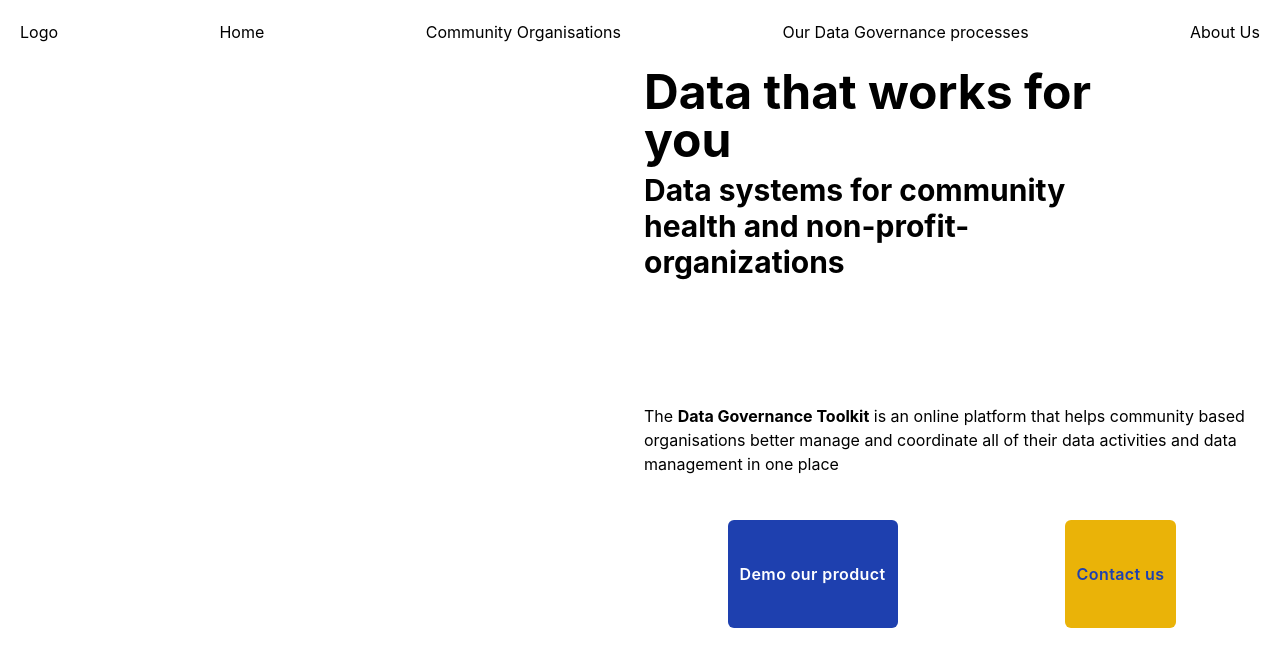
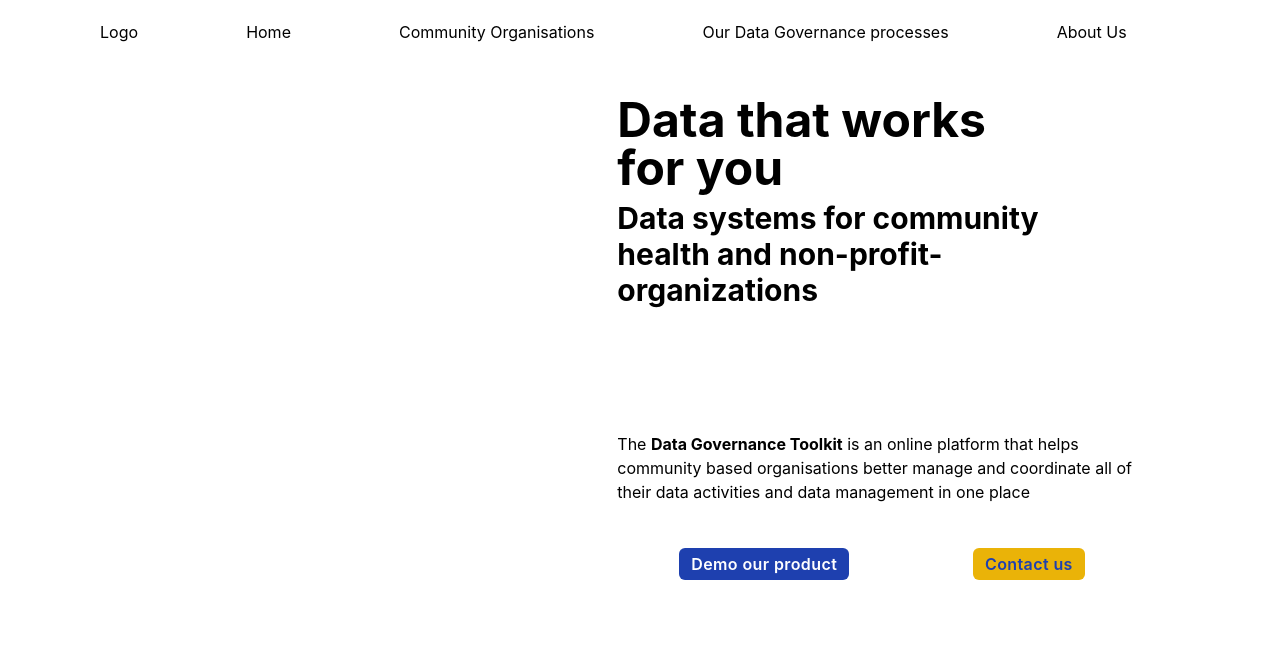
Before and after one commit to leoncan122/data-governance-toolkit, a Next.js app: page / in a window 1280 px wide. Shown: the top 666 px of the page. Built offline with nearby package versions, Linux system fonts and the light colour scheme.

Commit message:
fix margin tailstyles on desktop

```diff
--- a/components/navigator/Navigator.js
+++ b/components/navigator/Navigator.js
@@ -2,8 +2,8 @@ import Link from "next/link";
 
 export default function Navigator() {
   return (
-    <>
-      <nav className="p-2 hidden sm:block absolute w-full bg-transparent">
+    <header>
+      <nav className="p-2 hidden sm:block  absolute w-full sm:w-10/12 bg-transparent">
         <ul className="flex justify-between">
           <li className="p-3">Logo</li>
           <li className="p-3">
@@ -28,12 +28,12 @@ export default function Navigator() {
           </li>
         </ul>
       </nav>
-      <div className="w-full block sm:hidden p-2 bg-transparent rounded-sm absolute">
+      <nav className="w-full h-1/5 block sm:hidden p-2 bg-transparent rounded-sm absolute">
         <ul className="flex justify-between ">
           <li>Logo</li>
           <li>Options</li>
         </ul>
-      </div>
-    </>
+      </nav>
+    </header>
   );
 }
--- a/pages/_app.js
+++ b/pages/_app.js
@@ -3,10 +3,10 @@ import "../styles/globals.css";
 
 function MyApp({ Component, pageProps }) {
   return (
-    <div className="">
+    <>
       <Navigator></Navigator>
       <Component {...pageProps} />
-    </div>
+    </>
   );
 }
 
--- a/pages/index.js
+++ b/pages/index.js
@@ -3,7 +3,7 @@ import styles from "../styles/Home.module.css";
 
 export default function Home() {
   return (
-    <div className="min-h-screen pt-12 top-0 p-4 md:p-5 ">
+    <main className="min-h-screen pt-12 top-0 px-26 md:pt-18">
       <Head>
         <title>Data Governance Toolkit</title>
         <meta
@@ -15,8 +15,8 @@ export default function Home() {
         <link rel="icon" href="/favicon.ico" />
       </Head>
 
-      <header className="flex flex-col sm:pt-9 sm:h-11/12 sm:grid grid-cols-2 grid-rows-5 gap-9 sm:gap-2">
-        <h1 className="col-start-2 sm:w-4/5 row-start-1 self-end text-5xl font-bold ">
+      <section className="flex flex-col sm:pt-9 sm:h-11/12 sm:grid grid-cols-2 grid-rows-5 gap-9 sm:gap-2">
+        <h1 className="col-start-2 sm:w-4/5 row-start-1 self-end text-5xl font-bold">
           Data that works for you
         </h1>
         <h2 className="col-start-2 sm:w-4/5 row-start-2 self-start text-3xl font-bold">
@@ -29,14 +29,14 @@ export default function Home() {
           all of their data activities and data management in one place
         </p>
         <div className="col-start-2 row-start-5 flex justify-around">
-          <button className="rounded-md bg-blue-800 px-3 py-1 text-white font-semibold tracking-wide">
+          <button className="rounded-md sm:max-h-8 bg-blue-800 px-3 py-1 text-white font-semibold tracking-wide">
             Demo our product
           </button>
-          <button className="rounded-md bg-yellow-500 px-3 py-1 text-blue-800 font-semibold tracking-wide ">
+          <button className="rounded-md sm:max-h-8 bg-yellow-500 px-3 py-1 text-blue-800 font-semibold tracking-wide ">
             Contact us
           </button>
         </div>
-      </header>
-    </div>
+      </section>
+    </main>
   );
 }
--- a/styles/globals.css
+++ b/styles/globals.css
@@ -8,7 +8,9 @@ body {
   font-family: -apple-system, BlinkMacSystemFont, Segoe UI, Roboto, Oxygen,
     Ubuntu, Cantarell, Fira Sans, Droid Sans, Helvetica Neue, sans-serif;
 }
-
+#__next {
+  @apply sm:w-10/12 sm:mx-20;
+}
 a {
   color: inherit;
   text-decoration: none;
```
